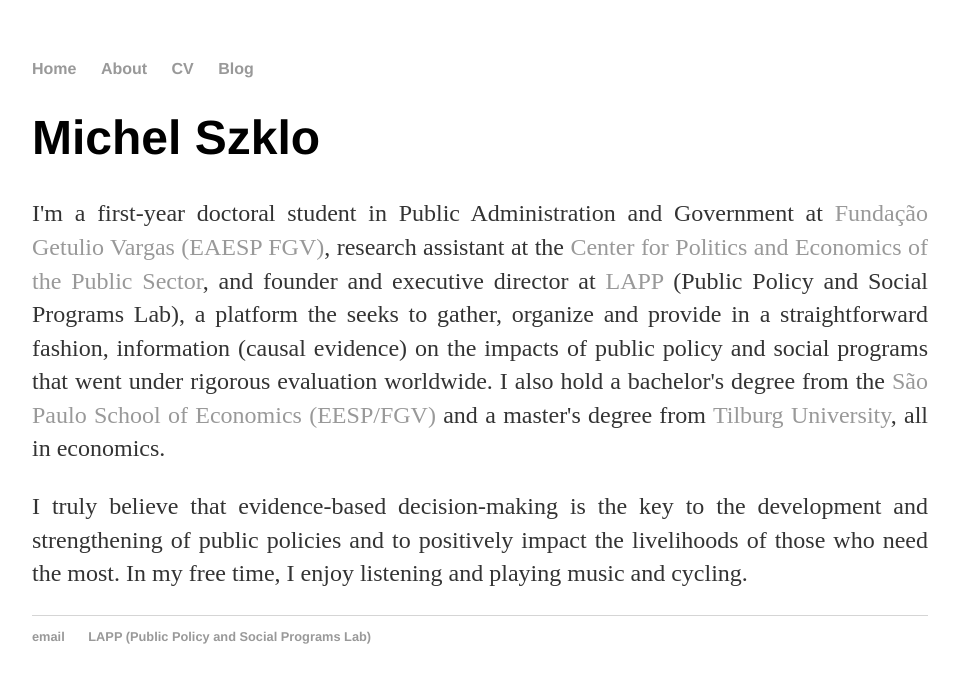
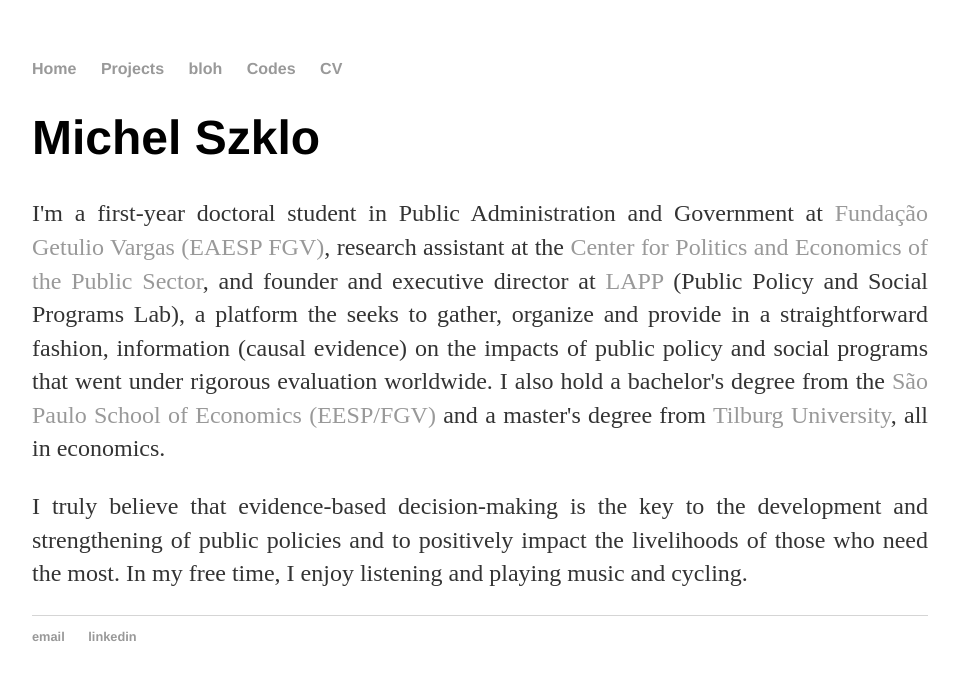
Before and after one commit to michelszklo/michelszklo.github.io, a Jekyll site: the page built from index.html, in a window 1280 px wide. Shown: the top 683 px of the page, without its empty margins (160-1119 px from the left). Built offline with Jekyll 4.4.1, drawn with Linux system fonts in a browser that asks for light colours.

Commit message:
Update default.html

```diff
--- a/_layouts/default.html
+++ b/_layouts/default.html
@@ -9,9 +9,10 @@
 			<nav>
 	    		<ul>
 	        		<li><a href="/">Home</a></li>
-		        	<li><a href="/about">About</a></li>
-	        		<li><a href="/cv">CV</a></li>
-	        		<li><a href="/blog">Blog</a></li>
+		        	<li><a href="/projects">Projects</a></li>
+	        		<li><a href="/Blog">bloh</a></li>
+				<li><a href="/codes">Codes</a></li>
+				<li><a href="/cv">CV</a></li>
 	    		</ul>
 			</nav>
 			<div class="container">
@@ -22,7 +23,7 @@
 			<footer>
 	    		<ul>
         		<li><a href="mailto:mszklo@gmail.com">email</a></li>
-        		<li><a href="http://lapp.org.br">LAPP (Public Policy and Social Programs Lab)</a></li>
+        		<li><a href="https://www.linkedin.com/in/michel-szklo-95841759/">linkedin</a></li>
 				</ul>
 			</footer>
 		</body>
```
